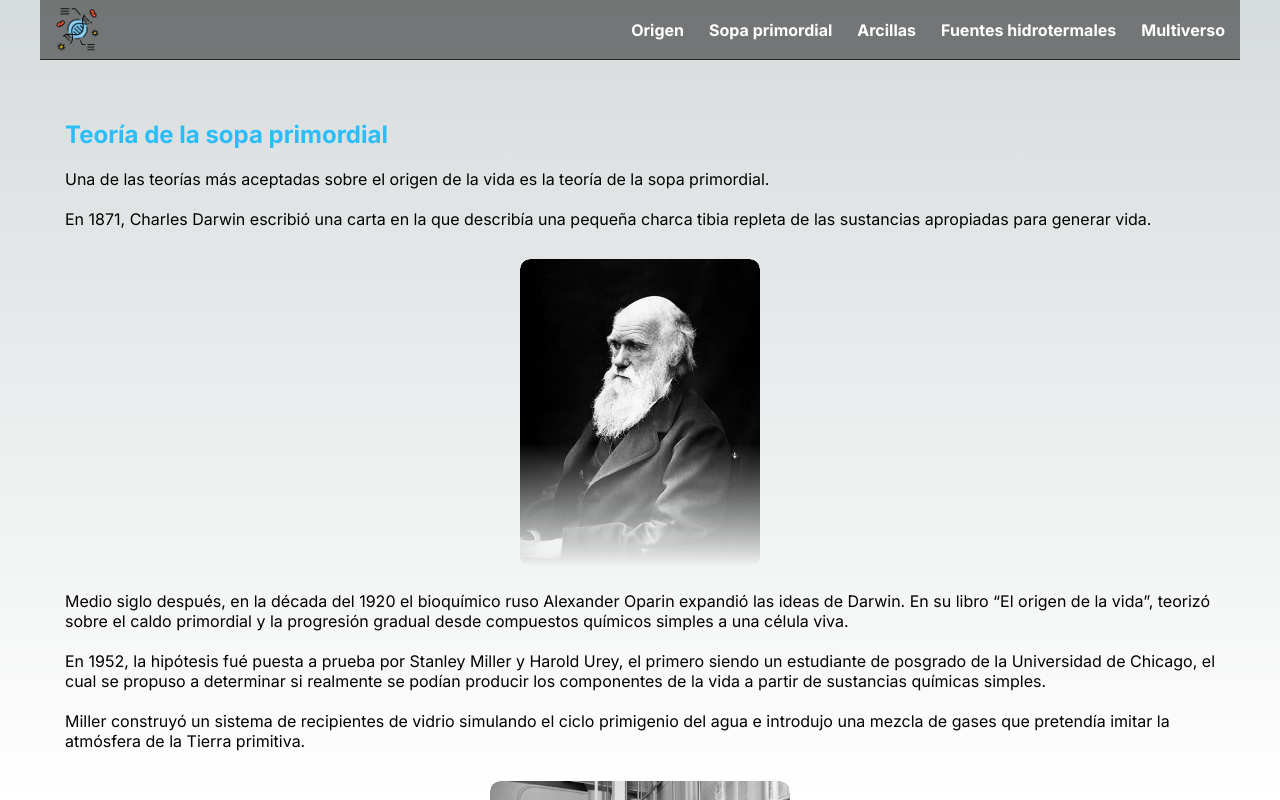
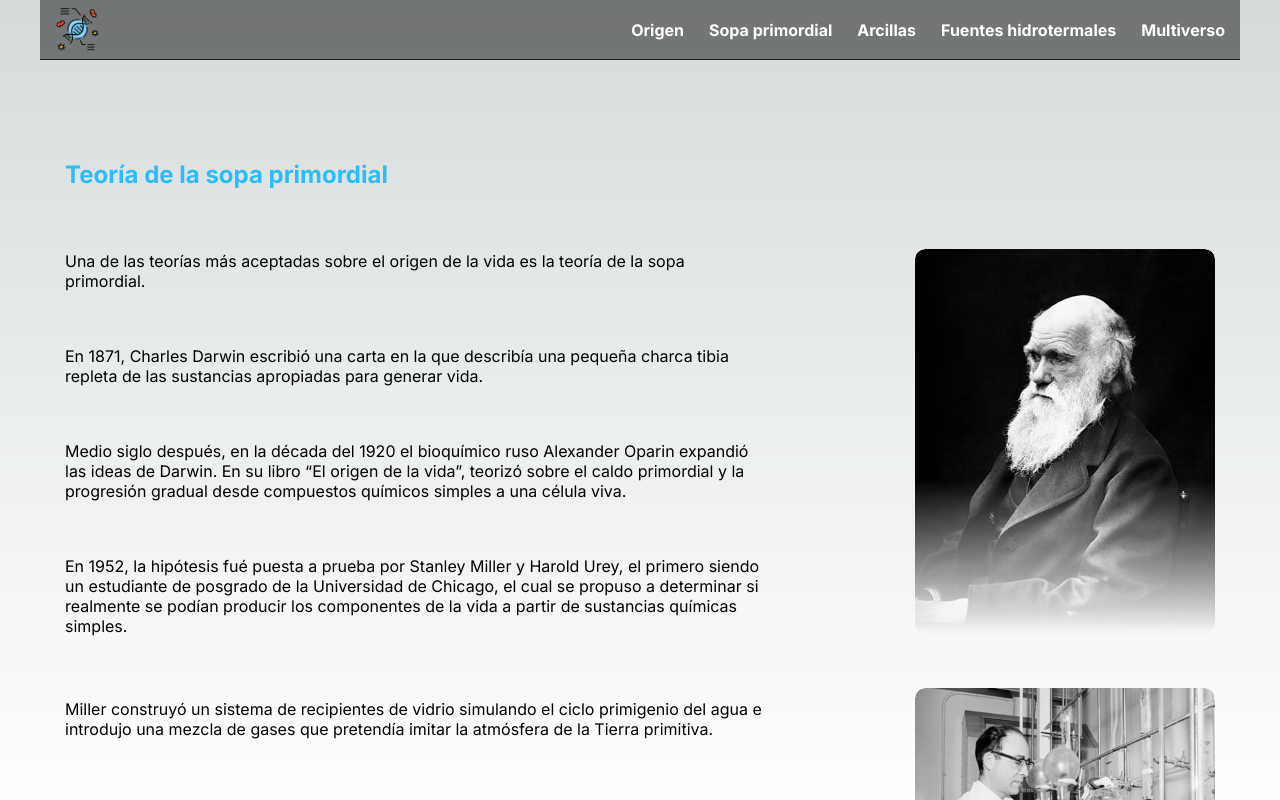
Before and after one commit to legodev/origin, a Next.js app: page /sopa-primordial in a window 1280 px wide. Built offline with nearby package versions, Linux system fonts and the light colour scheme.

Commit message:
Update design

```diff
--- a/src/app/components/header.css
+++ b/src/app/components/header.css
@@ -173,6 +173,12 @@
   gap: 30px;
 }
 
+.main__divisor {
+  display: flex;
+  flex-direction: column;
+  gap: 20px;
+}
+
 .main__soup-figure {
   align-self: center;
   overflow: hidden;
@@ -269,4 +275,33 @@
   .zoom:hover {
     scale: 1.2;
   }
+
+  .main__home {
+    gap: 50px;
+  }
+
+  .main__title {
+    margin: 60px 0;
+  }
+
+  .main__soup-container {
+    flex-direction: row;
+    justify-content: space-between;
+  }
+
+  .main__divisor {
+    display: flex;
+    flex-direction: column;
+    justify-content: space-around;
+    gap: 50px;
+    flex: 1;
+  }
+
+  .main__paragraph {
+    width: 85%;
+  }
+
+  .main__soup-figure {
+    width: 300px;
+  }
 }
--- a/src/app/sopa-primordial/page.js
+++ b/src/app/sopa-primordial/page.js
@@ -9,16 +9,32 @@ export default function SopaPrimordial () {
     <section className="main">
       <h2 className="main__title">Teoría de la sopa primordial</h2>
       <div className="main__home">
-        <p>
+        <div className="main__soup-container">
+          <article className="main__divisor">
+            <p className="main__paragraph">
               Una de las teorías más aceptadas sobre el origen de la vida es la
               teoría de la sopa primordial.
             </p>
-        <div className="main__soup-container">
-          <p>
+            <p className="main__paragraph">
               En 1871, Charles Darwin escribió una carta en la que describía una
               pequeña charca tibia repleta de las sustancias apropiadas para
               generar vida.
             </p>
+            <p className="main__paragraph">
+              Medio siglo después, en la década del 1920 el bioquímico ruso
+              Alexander Oparin expandió las ideas de Darwin. En su libro “El
+              origen de la vida”, teorizó sobre el caldo primordial y la
+              progresión gradual desde compuestos químicos simples a una célula
+              viva.
+            </p>
+            <p className="main__paragraph">
+              En 1952, la hipótesis fué puesta a prueba por Stanley Miller y
+              Harold Urey, el primero siendo un estudiante de posgrado de la
+              Universidad de Chicago, el cual se propuso a determinar si
+              realmente se podían producir los componentes de la vida a partir
+              de sustancias químicas simples.
+            </p>
+          </article>
           <figure className="main__soup-figure">
             <Image
               src={Charles}
@@ -28,26 +44,25 @@ export default function SopaPrimordial () {
             />
           </figure>
         </div>
-        <p>
-          Medio siglo después, en la década del 1920 el bioquímico ruso
-          Alexander Oparin expandió las ideas de Darwin. En su libro “El origen
-          de la vida”, teorizó sobre el caldo primordial y la progresión gradual
-          desde compuestos químicos simples a una célula viva.
-        </p>
-        <p>
-          En 1952, la hipótesis fué puesta a prueba por Stanley Miller y Harold
-          Urey, el primero siendo un estudiante de posgrado de la Universidad de
-          Chicago, el cual se propuso a determinar si realmente se podían
-          producir los componentes de la vida a partir de sustancias químicas
-          simples.
-        </p>
-
         <div className="main__soup-container">
-          <p>
+          <article className='main__divisor'>
+            <p className="main__paragraph">
               Miller construyó un sistema de recipientes de vidrio simulando el
               ciclo primigenio del agua e introdujo una mezcla de gases que
               pretendía imitar la atmósfera de la Tierra primitiva.
             </p>
+            <p className="main__paragraph">
+              Calentó los componentes, y cargó los gases con rayos y truenos,
+              chispas eléctricas con el fin de desencadenar una reacción
+              química. En pocos días se formó un fango parecido a la brea en el
+              recipiente.
+            </p>
+            <p className="main__paragraph">
+              Después de una semana, encontraron que se habían formado varios
+              compuestos orgánicos, incluyendo aminoácidos, que son los bloques
+              de construcción de las proteínas.
+            </p>
+          </article>
           <figure className="main__soup-figure stanley__figure">
             <Image
               src={Stanley}
@@ -57,17 +72,6 @@ export default function SopaPrimordial () {
             />
           </figure>
         </div>
-
-        <p>
-          Calentó los componentes, y cargó los gases con rayos y truenos,
-          chispas eléctricas con el fin de desencadenar una reacción química. En
-          pocos días se formó un fango parecido a la brea en el recipiente.
-        </p>
-        <p>
-          Después de una semana, encontraron que se habían formado varios
-          compuestos orgánicos, incluyendo aminoácidos, que son los bloques de
-          construcción de las proteínas.
-        </p>
         <p>
           En él, Miller identificó cuatro de los 20 aminoácidos que se
           encuentran en las proteínas, y por primera vez bajo condiciones
@@ -95,7 +99,7 @@ export default function SopaPrimordial () {
           primitiva.
         </p>
       </div>
-      <div className='main__navigation-links'>
+      <div className="main__navigation-links">
         <Link href="/" className="main__link">
           Anterior
         </Link>
```
Also changed, not shown: src/app/multiverso/page.js (+30 -26 lines). Lines whose indentation alone changed are shown as unchanged.
